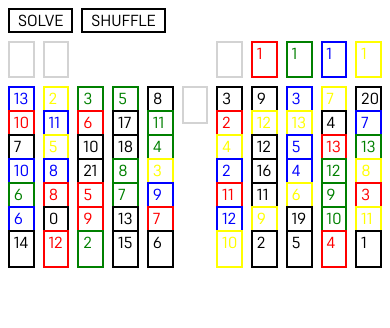
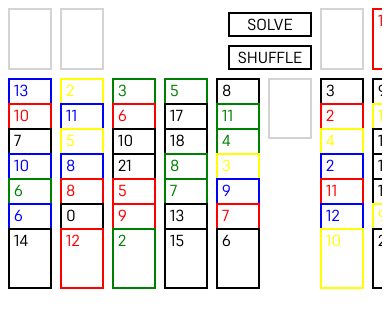
Before and after one commit to Dubbelll/Fortuna, a SvelteKit app: page / in a window 390 px wide. Shown: the top 328 px of the page. Built offline with nearby package versions, Linux system fonts and the light colour scheme.

Commit message:
Move controls to discard Improve for landscape & small screens

```diff
--- a/src/routes/+page.svelte
+++ b/src/routes/+page.svelte
@@ -130,14 +130,8 @@
 </script>
 
 <div class="container">
-	<div class="controls">
-		<button onclick={solve} disabled={mode !== 'idle'}>SOLVE</button>
-		<button onclick={shuffle} disabled={mode !== 'idle' && mode !== 'unsolvable'}>
-			SHUFFLE
-		</button>
-	</div>
 	<div class="game">
-		<Discard {discard} {stash} {animateIn} />
+		<Discard {discard} {stash} {mode} {solve} {shuffle} {animateIn} />
 		<Board {piles} {animateIn} />
 		{#if mode === 'unsolvable'}
 			<div class="unsolvable">
@@ -158,23 +152,11 @@
 		padding: 8px;
 	}
 
-	.controls {
-		display: grid;
-		grid-auto-flow: column;
-		grid-auto-columns: min-content;
-		gap: 8px;
-	}
-
-	button {
-		padding: 0 8px;
-		border: 2px solid black;
-		background-color: white;
-	}
-
 	.game {
 		position: relative;
 		display: grid;
 		gap: 8px;
+		overflow-x: auto;
 	}
 
 	.unsolvable {
--- a/src/routes/_components/Board.svelte
+++ b/src/routes/_components/Board.svelte
@@ -19,7 +19,7 @@
 				<Card card={undefined} {animateIn} />
 			</div>
 			{#each pile as card, cardIndex (card)}
-				<div class="card" style:margin-top={`${cardIndex * 24}px`}>
+				<div class="card" style:margin-top={`${cardIndex * 25}px`}>
 					<Card {card} {animateIn} />
 				</div>
 			{/each}
--- a/src/routes/_components/Card.svelte
+++ b/src/routes/_components/Card.svelte
@@ -33,6 +33,7 @@
 <style>
 	.card {
 		width: 100%;
+		min-width: 44px;
 		aspect-ratio: 2.5 / 3.5;
 		background-color: white;
 		user-select: none;
--- a/src/routes/_components/Discard.svelte
+++ b/src/routes/_components/Discard.svelte
@@ -5,10 +5,16 @@
 	let {
 		discard,
 		stash,
+		mode,
+		solve,
+		shuffle,
 		animateIn,
 	}: {
 		discard: number[][]
 		stash: number[]
+		mode: string
+		solve: () => void
+		shuffle: () => void
 		animateIn: (node: HTMLElement) => TransitionConfig
 	} = $props()
 </script>
@@ -16,6 +22,12 @@
 <div class="discard">
 	{@render pile('discard0', discard[0], 1)}
 	{@render pile('discard1', discard[1], 2)}
+	<div class="controls">
+		<button onclick={solve} disabled={mode !== 'idle'}>SOLVE</button>
+		<button onclick={shuffle} disabled={mode !== 'idle' && mode !== 'unsolvable'}>
+			SHUFFLE
+		</button>
+	</div>
 	{@render pile('stash', stash, 7)}
 	{@render pile('discard2', discard[2], 8)}
 	{@render pile('discard3', discard[3], 9)}
@@ -51,4 +63,18 @@
 		grid-column: 1;
 		grid-row: 1;
 	}
+
+	.controls {
+		grid-column: 3/7;
+		display: grid;
+		justify-content: end;
+		align-content: end;
+		gap: 8px;
+	}
+
+	button {
+		padding: 0 8px;
+		border: 2px solid black;
+		background-color: white;
+	}
 </style>
```
